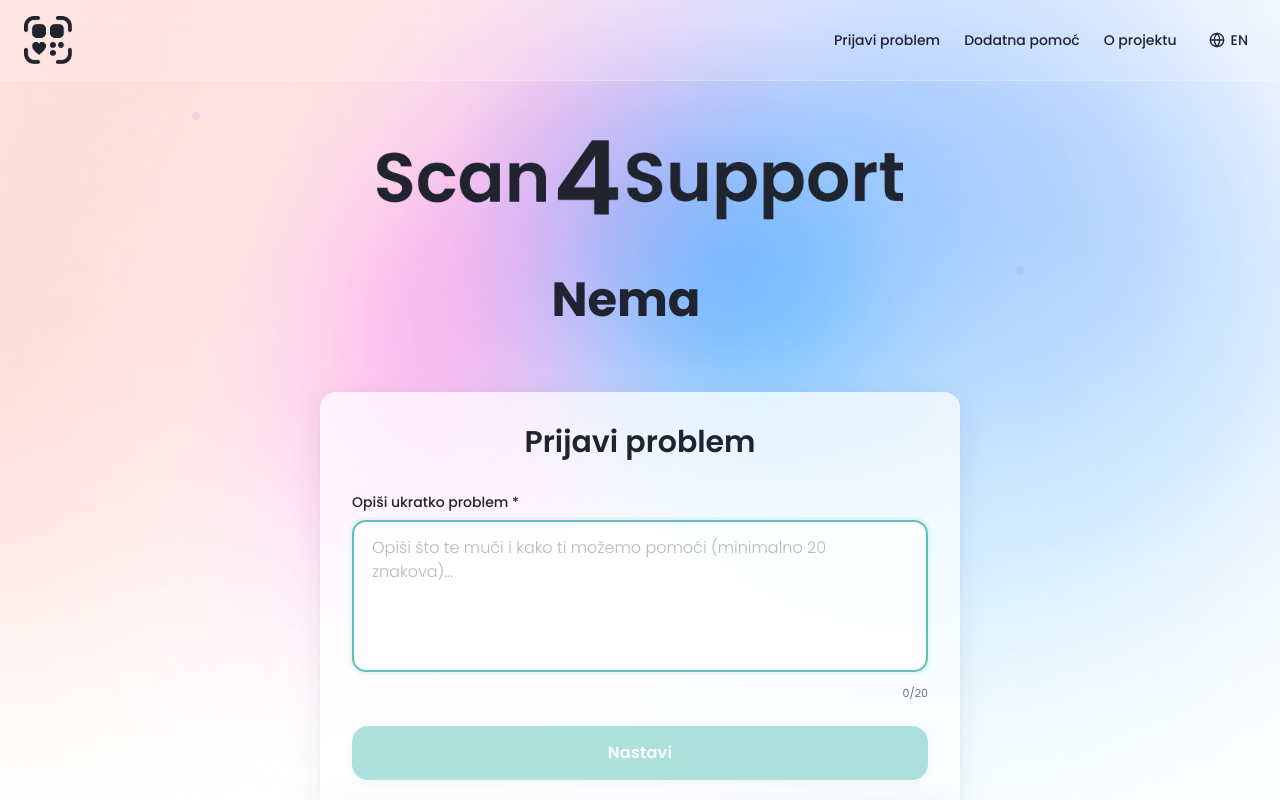
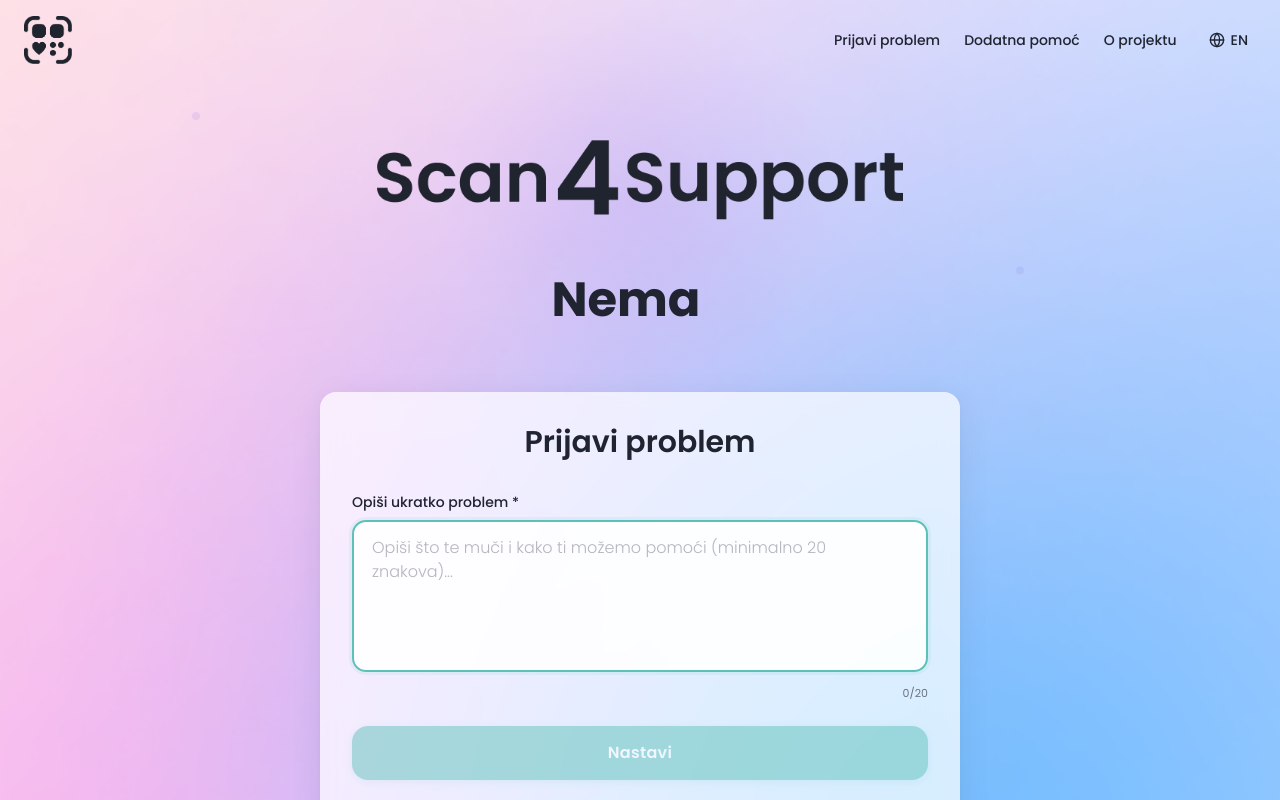
Before and after one commit to previsic/S4S, a React (Vite) app in the folder project 12/: page / in a window 1280 px wide. Shown: the top 800 px of the page. Built offline with nearby package versions, Linux system fonts and the light colour scheme.

Commit message:
Fix linter errors and improve animations

```diff
--- a/project 12/index.html
+++ b/project 12/index.html
@@ -3,27 +3,22 @@
   <head>
     <meta charset="UTF-8" />
     <link rel="icon" type="image/svg+xml" href="/vite.svg" />
-    <meta name="viewport" content="width=device-width, initial-scale=1.0, viewport-fit=cover" />
+    <meta name="viewport" content="width=device-width, initial-scale=1.0" />
     <meta name="description" content="Brza i sigurna studentska podrška – opiši problem anonimno ili s kontaktom." />
-    <meta name="apple-mobile-web-app-capable" content="yes" />
-    <meta name="apple-mobile-web-app-status-bar-style" content="black-translucent" />
     <link rel="preconnect" href="https://fonts.googleapis.com">
     <link rel="preconnect" href="https://fonts.gstatic.com" crossorigin>
     <link href="https://fonts.googleapis.com/css2?family=Poppins:wght@300;400;500;600;700&display=swap" rel="stylesheet">
     <title>Scan4Support – Nisi sam. Skeniraj.</title>
     <style>
-      html {
-        background-image: url('/Light Gradient 13.png');
-        background-size: cover;
-        background-position: top center;
-        background-repeat: no-repeat;
-        background-attachment: fixed;
-      }
       body {
         margin: 0;
         padding: 0;
         font-family: 'Poppins', system-ui, -apple-system, sans-serif;
-        background: transparent;
+        background-image: url('/Light Gradient 13.png');
+        background-size: cover;
+        background-position: center;
+        background-repeat: no-repeat;
+        background-attachment: fixed;
       }
       #root {
         min-height: 100vh;
--- a/project 12/src/App.tsx
+++ b/project 12/src/App.tsx
@@ -30,9 +30,11 @@ function App() {
 
   return (
     <>
-      <Header />
+      <div className="min-h-screen overflow-x-hidden relative bg-gradient-custom">
+        <div className="animate-fade-in">
+          <Header />
+        </div>
 
-      <div className="min-h-screen overflow-x-hidden relative bg-gradient-custom">
         <main className="relative">
           <div className="animate-fade-in">
             <Hero />
@@ -64,7 +66,9 @@ function App() {
         </section>
       </main>
 
+      <div className="animate-fade-in">
         <Footer />
+      </div>
 
       {showScrollTop && (
         <button
--- a/project 12/src/components/Header.tsx
+++ b/project 12/src/components/Header.tsx
@@ -32,8 +32,8 @@ export default function Header() {
   };
 
   return (
-    <header className={`fixed top-0 left-0 right-0 z-50 transition-all duration-300 backdrop-blur-md border-b ${
-      isScrolled ? 'bg-white/30 shadow-lg border-white/30' : 'bg-white/15 border-white/20'
+    <header className={`fixed top-0 left-0 right-0 z-50 transition-all duration-300 ${
+      isScrolled ? 'backdrop-blur-md bg-white/10 shadow-lg' : 'bg-transparent'
     }`}>
       <div className="max-w-7xl mx-auto px-4 sm:px-6 py-3 sm:py-4 flex items-center justify-between gap-3">
         <button
--- a/project 12/src/index.css
+++ b/project 12/src/index.css
@@ -14,21 +14,11 @@
 }
 
 @layer base {
-  html {
-    background-image: url('/Light Gradient 13.png');
-    background-size: cover;
-    background-position: top center;
-    background-repeat: no-repeat;
-    background-attachment: fixed;
-    min-height: 100%;
-  }
-
   body {
     font-family: 'Poppins', system-ui, -apple-system, BlinkMacSystemFont, 'Segoe UI', Roboto, sans-serif;
     -webkit-font-smoothing: antialiased;
     -moz-osx-font-smoothing: grayscale;
     font-weight: 400;
-    min-height: 100vh;
   }
 
   h1, h2, h3, h4, h5, h6 {
@@ -71,8 +61,10 @@
 }
 
 .bg-gradient-custom {
-  background: transparent;
-  position: relative;
+  background-image: url('/Light Gradient 13.png');
+  background-size: cover;
+  background-position: top center;
+  background-repeat: no-repeat;
 }
 
 .glass-card {
```
